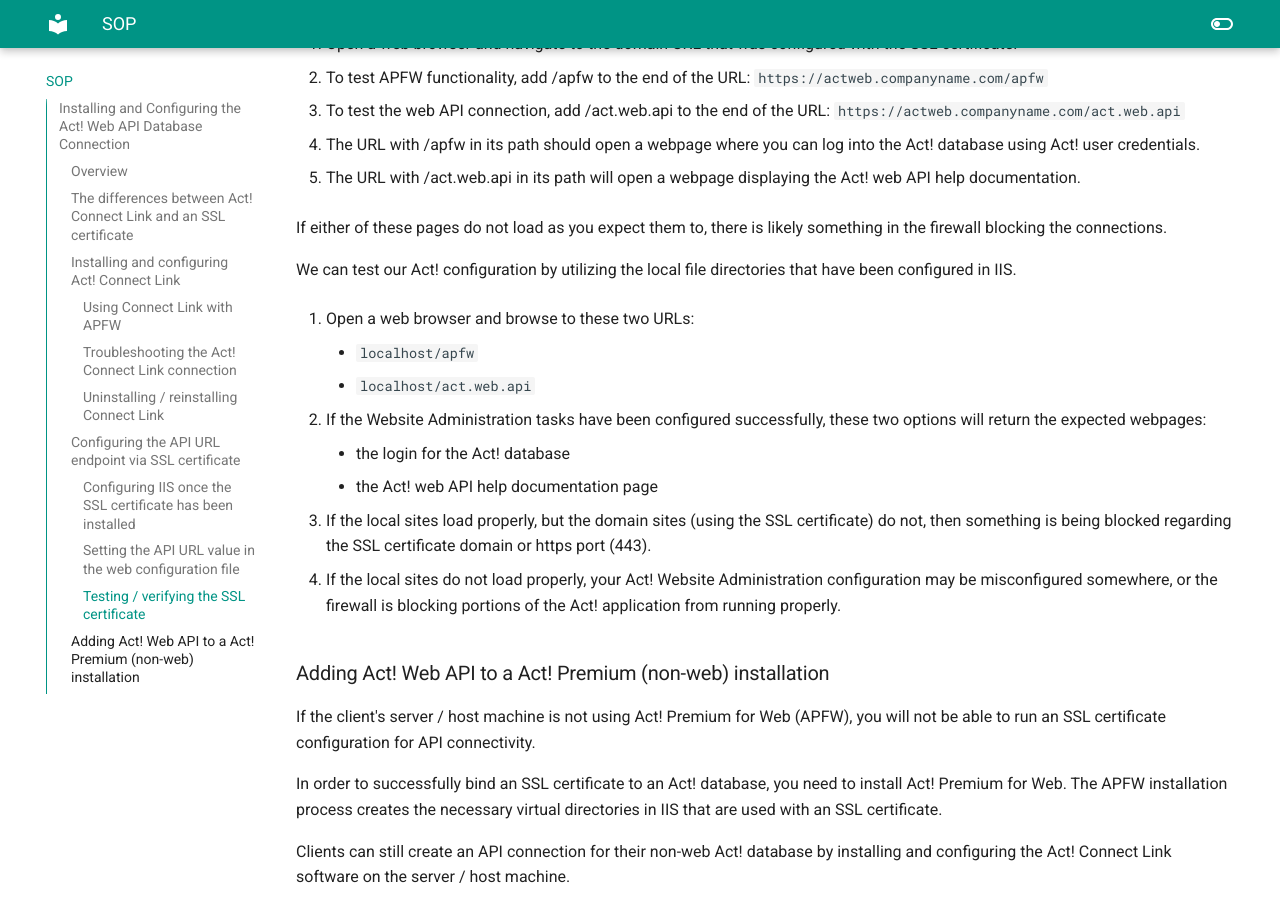
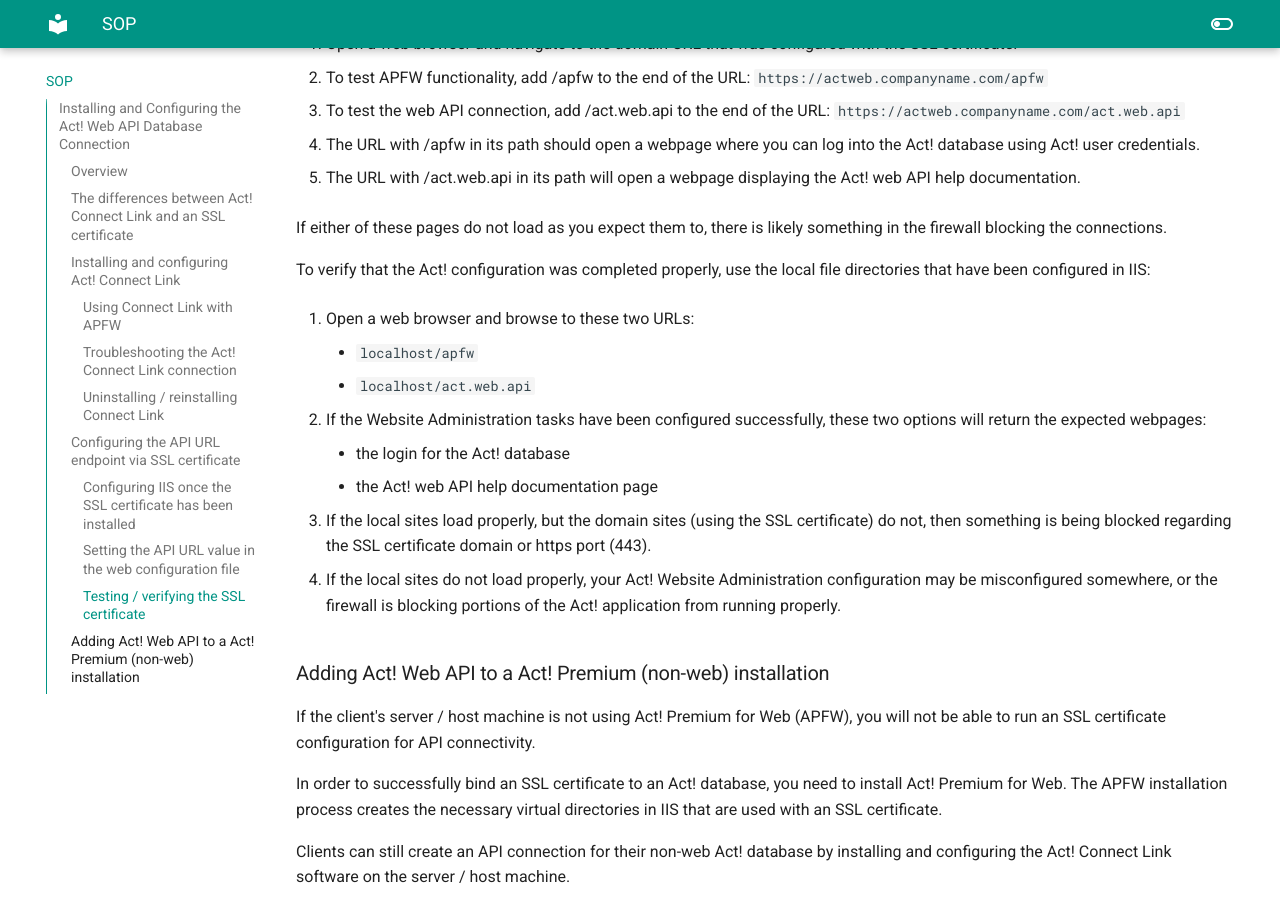
Before and after one commit to medinast21/medina-portfolio, an MkDocs documentation site: the page built from docs/SOP.md, in a window 1280 px wide and 900 px high, scrolled down 6804 px. Built offline with MkDocs 1.6.1 and Material for MkDocs 9.7.7, drawn with Linux system fonts in a browser that asks for light colours.

Commit message:
Update SOP.md

```diff
--- a/docs/SOP.md
+++ b/docs/SOP.md
@@ -210,7 +210,7 @@ credentials.
 If either of these pages do not load as you expect them to, there is likely something in the firewall blocking the
 connections.
 
-We can test our Act! configuration by utilizing the local file directories that have been configured in IIS.
+To verify that the Act! configuration was completed properly, use the local file directories that have been configured in IIS:
 
 1. Open a web browser and browse to these two URLs:
 
```
